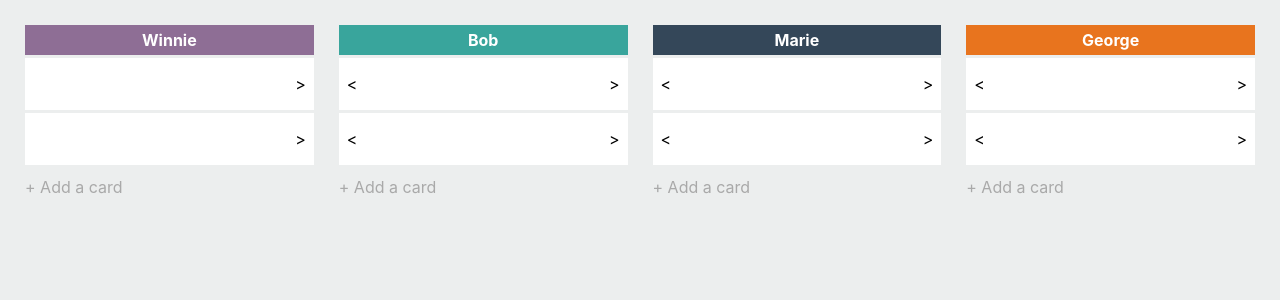
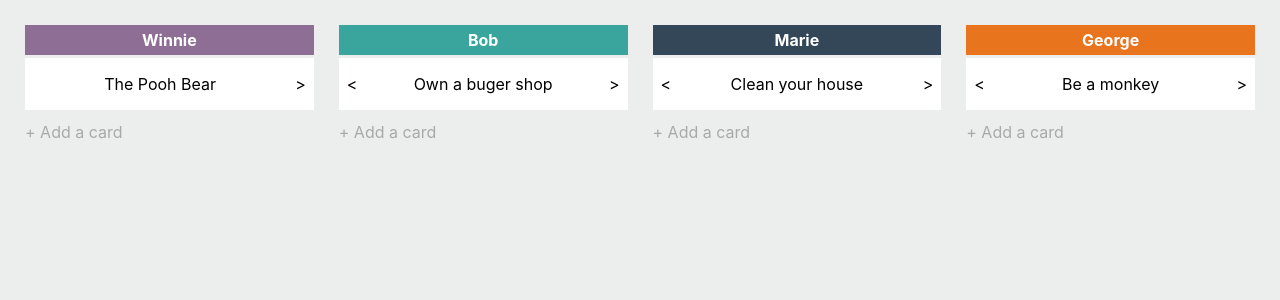
Before and after one commit to FueRobertHer/kanby, a React (Create React App) app: page / in a window 1280 px wide. Shown: the top 300 px of the page. Built offline with nearby package versions, Linux system fonts and the light colour scheme.

Commit message:
Update reducer so only partial state are updated

```diff
--- a/src/GlobalStateContextProvider.js
+++ b/src/GlobalStateContextProvider.js
@@ -1,12 +1,12 @@
 import React, { createContext, useReducer, useContext } from 'react';
 import reducer from './reducer';
 
-const initial = [
-  {title: "Winnie", cards: ["", ""], color: "#8E6E95"},
-  {title: "Bob", cards: ["", ""], color: "#39A59C"},
-  {title: "Marie", cards: ["", ""], color: "#344759"},
-  {title: "George", cards: ["", ""], color: "#E8741E"}
-]
+const initial = {
+  0: {title: "Winnie", cards: ["The Pooh Bear"], color: "#8E6E95"},
+  1: {title: "Bob", cards: ["Own a buger shop"], color: "#39A59C"},
+  2: {title: "Marie", cards: ["Clean your house"], color: "#344759"},
+  3: {title: "George", cards: ["Be a monkey"], color: "#E8741E"}
+}
 
 export const GlobalStateContext = createContext();
 
--- a/src/reducer.js
+++ b/src/reducer.js
@@ -1,24 +1,42 @@
 const reducer = (state, action) => {
-  const {
-    type,
-    payload
-  } = action;
-  const newState = JSON.parse(JSON.stringify(state));
+  const {type, payload} = action;
+  let newState;
 
   switch (type) {
     case "move":
-      const [card] = newState[payload.boardIdx].cards.splice(payload.cardIdx, 1);
-      newState[payload.boardIdx + payload.dir].cards.push(card);
+      newState = {
+        ...state,
+        [payload.boardIdx]: {
+          ...state[payload.boardIdx],
+          cards: state[payload.boardIdx].cards.filter((_,idx) => idx !== payload.cardIdx)
+        },
+        [payload.boardIdx + payload.dir]: {
+          ...state[payload.boardIdx + payload.dir],
+          cards: [...state[payload.boardIdx + payload.dir].cards, state[payload.boardIdx].cards[payload.cardIdx]]
+        }
+      }
       window.localStorage.setItem("kanban", JSON.stringify(newState));
       return newState;
 
     case "addCard":
-      newState[payload.boardIdx].cards.push(payload.body);
+      newState = {
+        ...state,
+        [payload.boardIdx]: {
+          ...state[payload.boardIdx],
+          cards: [...state[payload.boardIdx].cards, payload.body]
+        },
+      }
       window.localStorage.setItem("kanban", JSON.stringify(newState));
       return newState;
 
     case "deleteCard":
-      newState[payload.boardIdx].cards.splice(payload.cardIdx, 1);
+      newState = {
+        ...state,
+        [payload.boardIdx]: {
+          ...state[payload.boardIdx],
+          cards: state[payload.boardIdx].cards.filter((_,idx) => idx !== payload.cardIdx)
+        },
+      }
       window.localStorage.setItem("kanban", JSON.stringify(newState));
       return newState;
 
```
